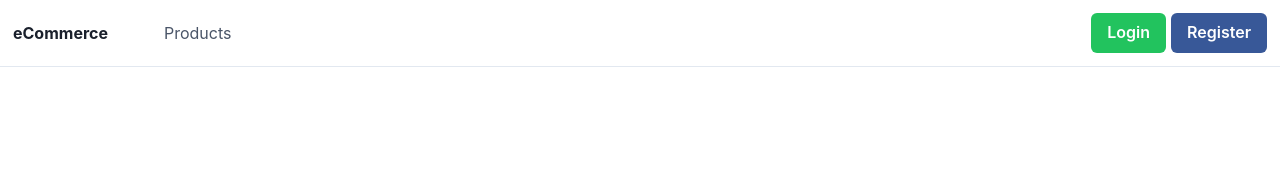
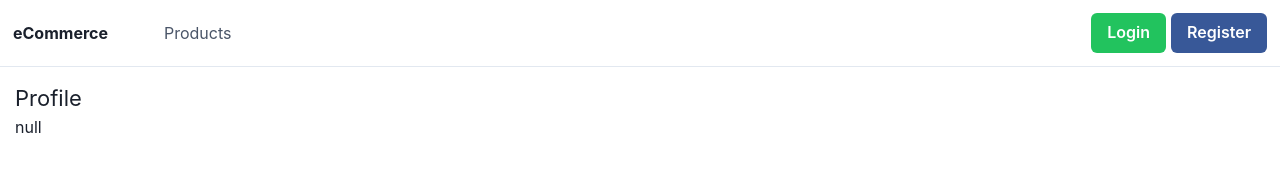
Before and after one commit to saripur0608/ecommerce-react-node, a React (Create React App) app in the folder frontend/: page /profile in a window 1280 px wide. Shown: the top 189 px of the page. Built offline with nearby package versions, Linux system fonts and the light colour scheme; no server answers.

Commit message:
Profil ekranı yapıldı

```diff
--- a/frontend/src/App.js
+++ b/frontend/src/App.js
@@ -5,6 +5,7 @@ import Signin from "./pages/Auth/Signin/index";
 import Signup from "./pages/Auth/Signup/index";
 import Products from "./pages/Products/index";
 import ProductDetail from "./pages/ProductDetail/index";
+import Profile from "./pages/Profile/index";
 
 function App() {
   return (
@@ -16,6 +17,7 @@ function App() {
           <Route path="/product/:product_id" element={<ProductDetail />} />
           <Route path="/signin" element={<Signin />} />
           <Route path="/signup" element={<Signup />} />
+          <Route path="/profile" element={<Profile />} />
         </Routes>
       </div>
     </BrowserRouter>
--- /dev/null
+++ b/frontend/src/pages/Profile/index.js
@@ -0,0 +1,15 @@
+import React from "react";
+import { useAuth } from "../../contexts/AuthContext";
+import { Text } from "@chakra-ui/react";
+
+function Profile() {
+  const { user } = useAuth();
+  return (
+    <div>
+      <Text fontSize={22}>Profile</Text>
+      <code>{JSON.stringify(user)}</code>
+    </div>
+  );
+}
+
+export default Profile;
```
